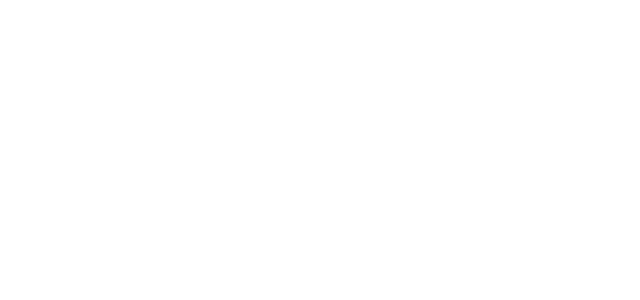
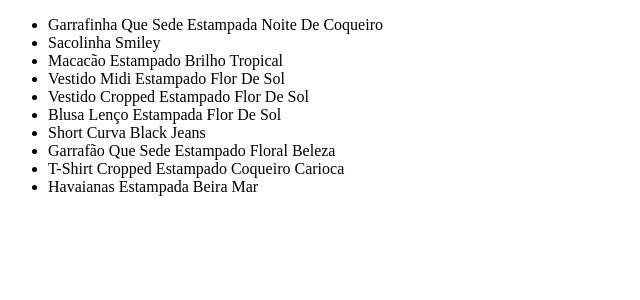
Before and after one commit to gustavoadlima/testeSoma, a Next.js app in the folder pdp/: page / in a window 1280 px wide. Shown: the top 300 px of the page, without its empty margins (0-640 px from the left). Built offline with nearby package versions, Linux system fonts and the light colour scheme.

Commit message:
feat: get products from api

```diff
--- a/pdp/package.json
+++ b/pdp/package.json
@@ -12,6 +12,7 @@
     "@types/node": "20.6.0",
     "@types/react": "18.2.21",
     "@types/react-dom": "18.2.7",
+    "@types/styled-components": "^5.1.27",
     "eslint": "8.49.0",
     "eslint-config-next": "13.4.19",
     "next": "13.4.19",
--- /dev/null
+++ b/pdp/pages/index.tsx
@@ -0,0 +1,34 @@
+import React, { useState, useEffect } from 'react';
+import styled from 'styled-components';
+import { fetchAllProducts } from '@/components/api';
+import ProductList from '@/components/productList';
+
+
+const PageContainer = styled.div`
+  position: relative;
+`;
+
+const ProductsPage: React.FC = () => {
+  const [products, setProducts] = useState<any[]>([]);
+
+  useEffect(() => {
+    const fetchData = async () => {
+      try {
+        const data = await fetchAllProducts();
+        setProducts(data);
+      } catch (error) {
+        console.error('Error fetching data:', error);
+      }
+    };
+
+    fetchData();
+  }, []);
+
+  return (
+    <PageContainer>
+      <ProductList products={products} />
+    </PageContainer>
+  );
+};
+
+export default ProductsPage;
--- a/pdp/src/app/layout.tsx
+++ b/pdp/src/app/layout.tsx
@@ -12,6 +12,7 @@
   description: 'Pagina de produtos',
 }
 
+
 export default function RootLayout({
   children,
 }: {
--- a/pdp/src/app/page.tsx
+++ /dev/null
@@ -1,5 +0,0 @@
-export default function Home() {
-  return (
-    <></>
-  )
-}
--- /dev/null
+++ b/pdp/src/components/api.tsx
@@ -0,0 +1,16 @@
+const apiUrl = 'http://localhost:3000/api/api';
+
+export const fetchAllProducts = async () => {
+  try {
+    const response = await fetch(apiUrl);
+    if (response.ok) {
+      const data = await response.json();
+      return data;
+    } else {
+      throw new Error(`Failed to fetch data: ${response.status}`);
+    }
+  } catch (error) {
+    console.error('Error fetching data:', error);
+    throw error;
+  }
+};
--- /dev/null
+++ b/pdp/src/components/productList.tsx
@@ -0,0 +1,24 @@
+import React from 'react';
+
+interface Product {
+  productId: number;
+  productName: string;
+}
+
+interface ProductListProps {
+  products: Product[];
+}
+
+const ProductList: React.FC<ProductListProps> = ({ products }) => {
+  return (
+    <div>
+      <ul>
+        {products.map((product) => (
+          <li key={product.productId}>{product.productName}</li>
+        ))}
+      </ul>
+    </div>
+  );
+};
+
+export default ProductList;
```
Also changed, not shown: 1 other file (tests, documents, lock files or other folders).
